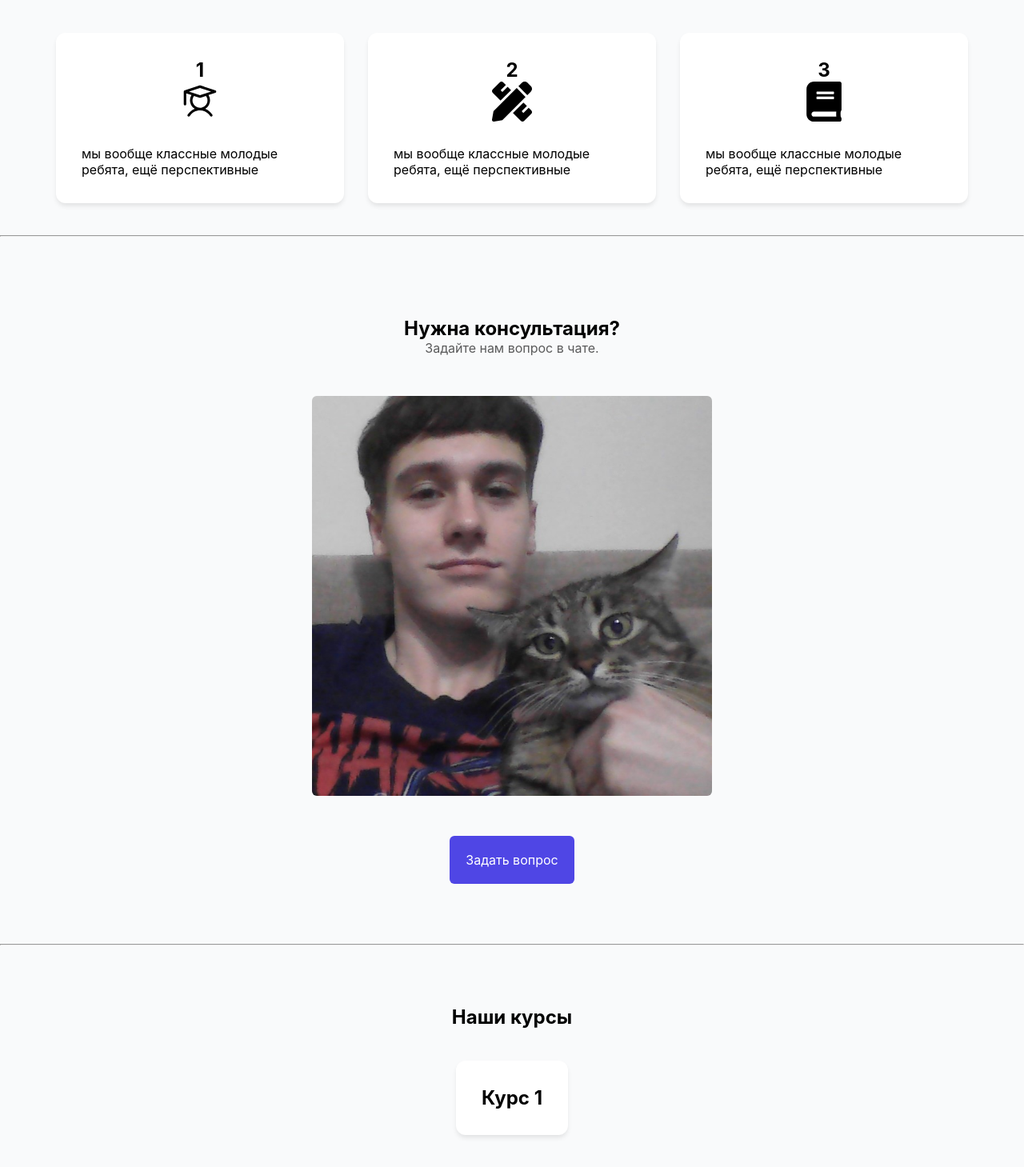
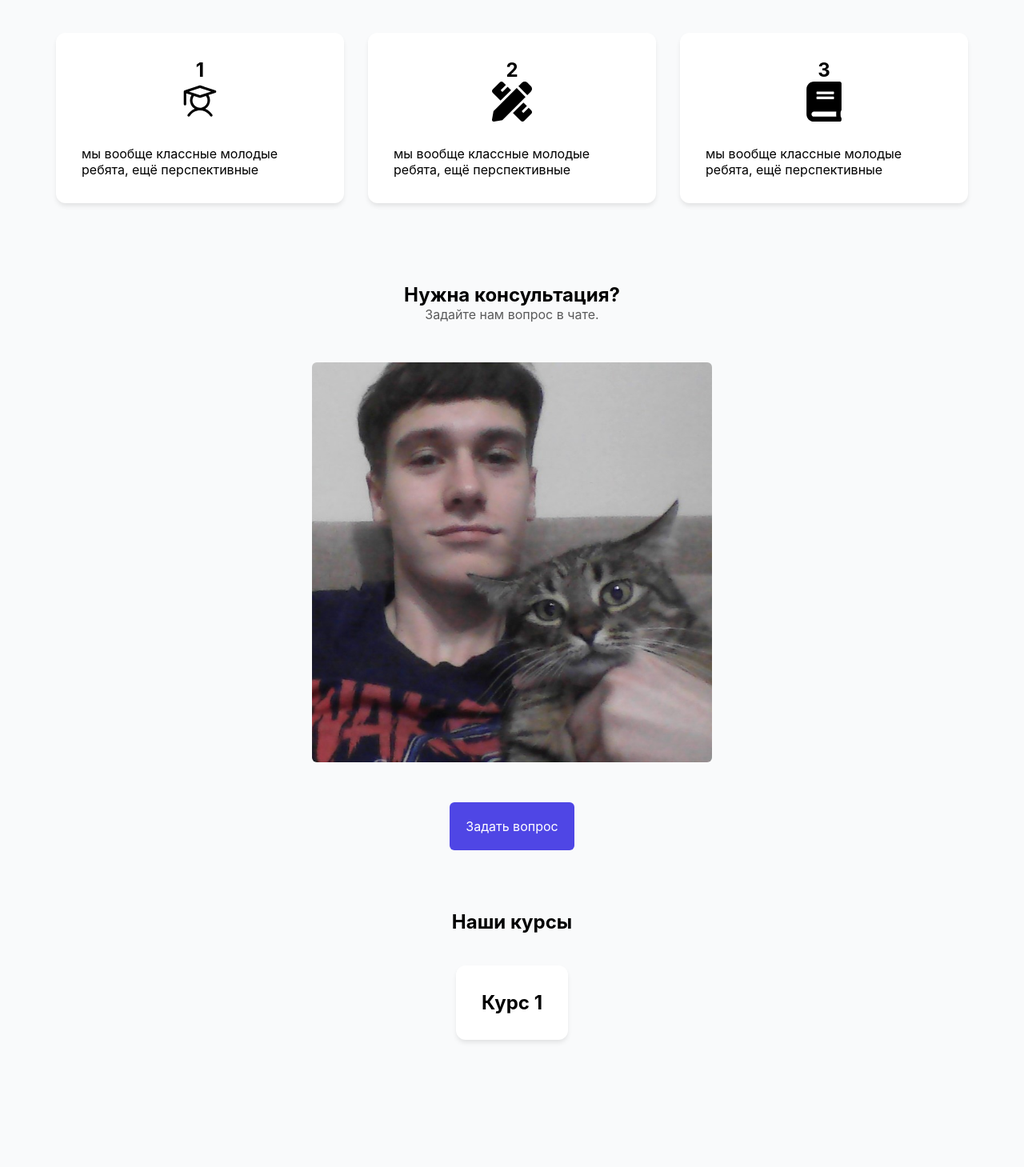
Before and after one commit to Platon61633/projectX, a React (Create React App) app: page / in a window 1280 px wide. Shown: the part 470-1929 px from the top of the page at 80% size. After the commit the page ends 1810 px from the top, so only its background shows below. Built offline with nearby package versions, Linux system fonts and the light colour scheme; the HTML template or start-up script is replaced by a standard one.

Commit message:
without <hr/>

```diff
--- a/src/page/Main.jsx
+++ b/src/page/Main.jsx
@@ -49,7 +49,6 @@ const Main = () => {
                         </p>
                     </div>
                 </div>
-                <hr />
             </div>
             <div className={styles.consult}>
                 <div>
@@ -64,7 +63,6 @@ const Main = () => {
                     </a>
                 </div>
             </div>
-            <hr />
             <div className={styles.courses}>
                 <h2>Наши курсы</h2>
                 <div className={styles.cards}>
```
